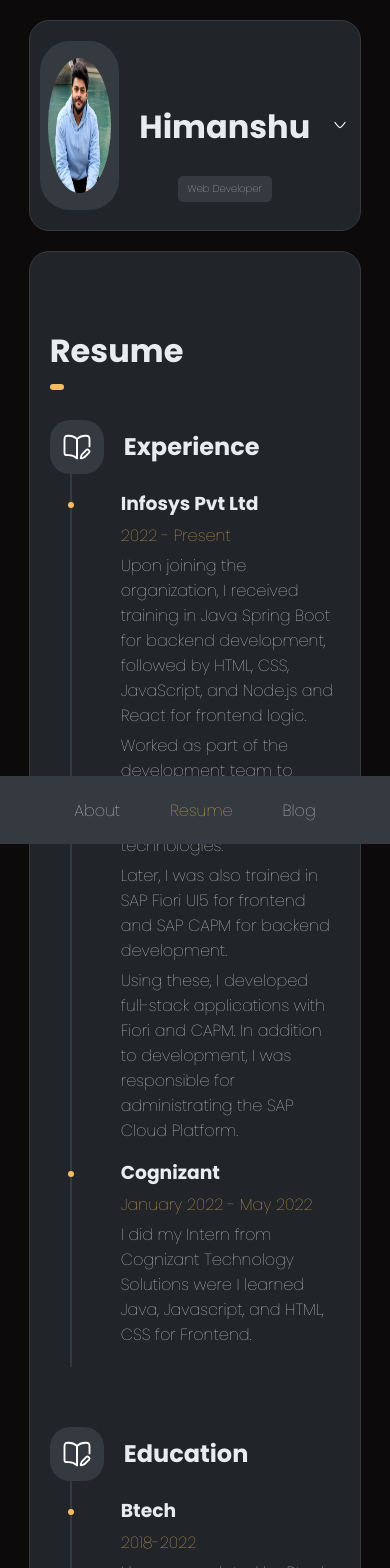
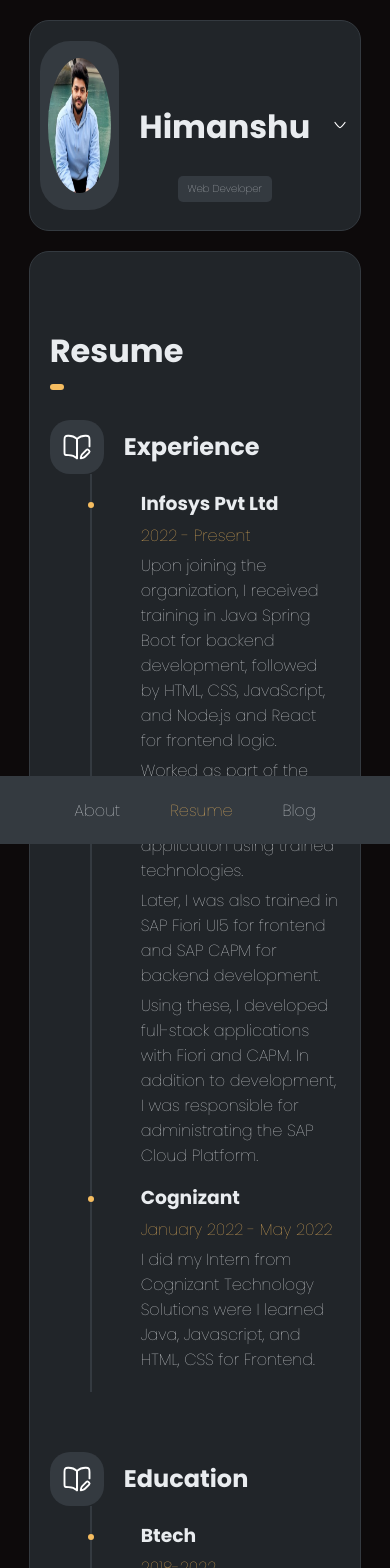
Before and after one commit to Himanshu212223/My-Portfolio, a Next.js app: page /Resume in a window 390 px wide. Shown: the top 1568 px of the page. Built offline with nearby package versions, Linux system fonts and the light colour scheme.

Commit message:
resume mobile ui updated

```diff
--- a/src/app/Page.css
+++ b/src/app/Page.css
@@ -109,7 +109,7 @@
 
 .details-content {
   /* background-color: tan; */
-  margin-left: 20px;
+  margin-left: 25px;
   padding: 10px 0px;
   border-left: 2px solid var(--dark-shade2);
 }
@@ -233,7 +233,9 @@ li {
   }
 }
 
-@media only screen and (min-width: 100px) and (max-width: 425px) {
+/* @media only screen and (min-width: 100px) and (max-width: 425px) {} */
+
+@media only screen and (min-width: 100px) and (max-width: 500px) {
   .h1 {
     margin-top: 40px;
   }
@@ -269,4 +271,11 @@ li {
     box-sizing: border-box;
     cursor: pointer;
   }
+
+  .details-content {
+    /* background-color: tan; */
+    margin-left: 40px;
+    padding: 10px 0px;
+    border-left: 2px solid var(--dark-shade2);
+  }
 }
```
